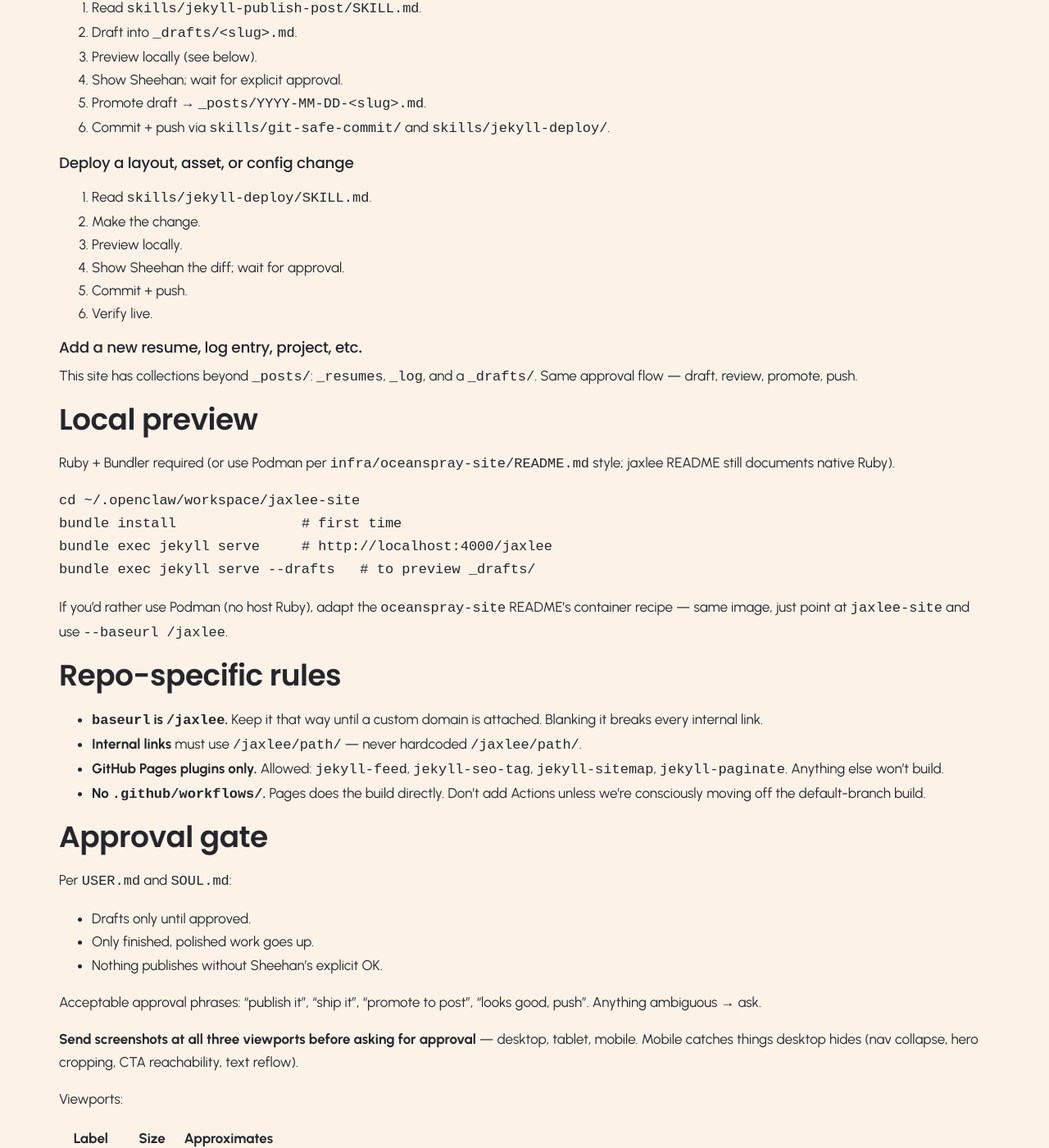
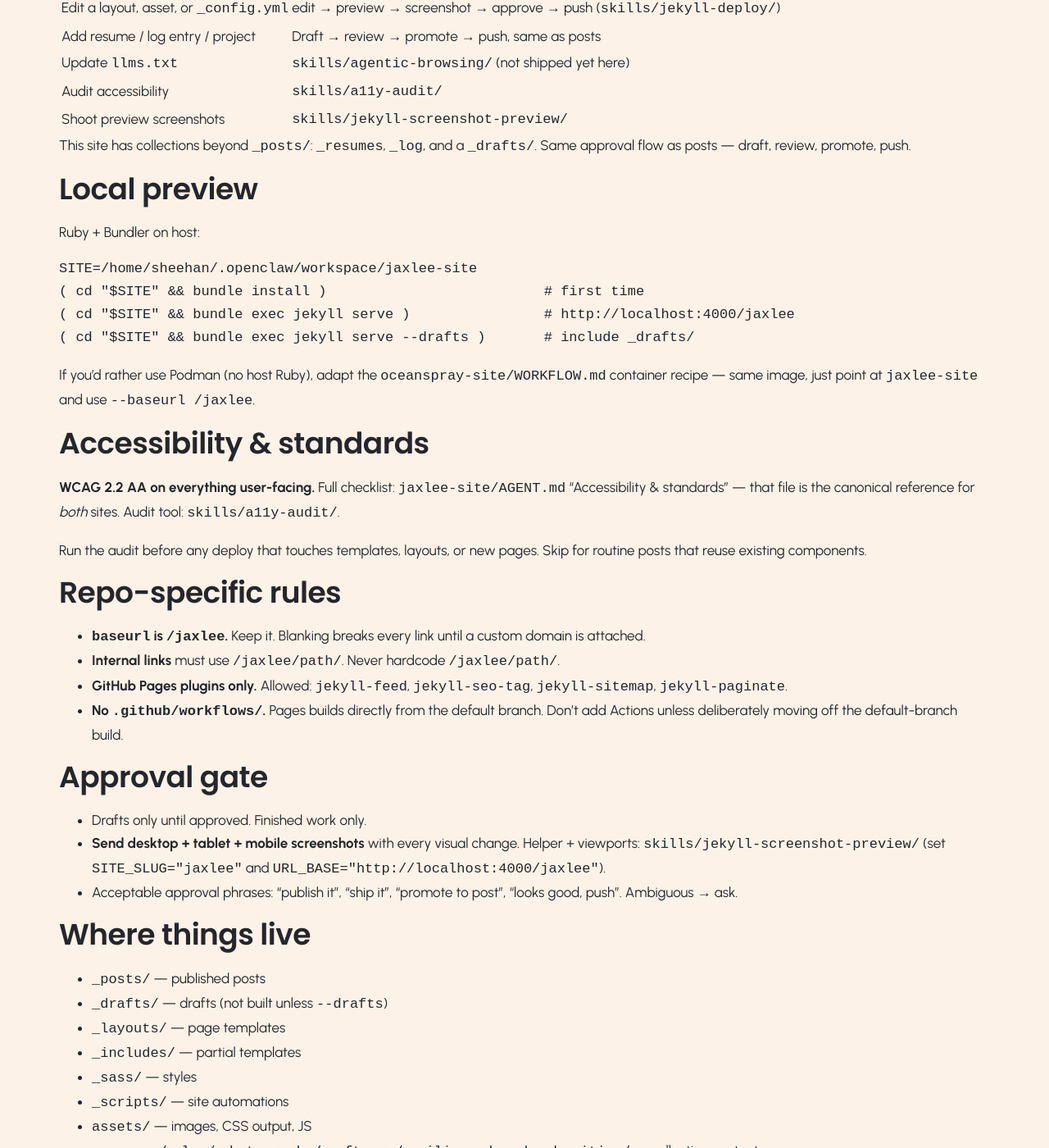
Before and after one commit to jaxlee-digital/jaxlee, a Jekyll site: the page built from WORKFLOW.md, in a window 1280 px wide and 1400 px high, scrolled down 910 px. Shown: the whole window at 82% size. Built offline with Jekyll 4.4.1, drawn with Linux system fonts in a browser that asks for light colours; our own code applies the rules of GitHub Pages for plain Markdown files; some of the changed text lies outside the part shown.

Commit message:
Slim WORKFLOW: extract shared procedures to skills/
Reusable patterns now live in skills/ instead of being duplicated
across both site WORKFLOWs:

- skills/jekyll-screenshot-preview/ — desktop/tablet/mobile shoot()
- skills/agentic-browsing/          — llms.txt + Lighthouse audit
- skills/a11y-audit/                — WCAG 2.2 AA audit
- skills/git-safe-commit/ updated   — git -C <abs-path> rule and
                                      per-repo credential helper

This WORKFLOW now keeps only site-specific content (URLs, baseurl,
positioning, file tree, preview mechanism, site-specific gotchas)
and points at skills for everything reusable.

````diff
--- a/WORKFLOW.md
+++ b/WORKFLOW.md
@@ -7,179 +7,82 @@
 ## TL;DR
 
 - **Repo:** `jaxlee-digital/jaxlee` (GitHub)
-- **Local path:** `~/.openclaw/workspace/jaxlee-site/` — this is
-  its **own git repo**, nested inside the workspace but not part
-  of the workspace repo. **Always target it explicitly with `git
-  -C /home/sheehan/.openclaw/workspace/jaxlee-site …`.** `cd` does
-  not persist across exec calls in the OpenClaw gateway, so `cd`
-  + `git status` will silently run against the workspace repo
-  and miss this site's changes.
+- **Local path:** `~/.openclaw/workspace/jaxlee-site/` — its **own
+  git repo**, nested inside the workspace. Use
+  `git -C /home/sheehan/.openclaw/workspace/jaxlee-site …` for
+  every git command (see `skills/git-safe-commit/`).
 - **Live:** https://jaxlee-digital.github.io/jaxlee
 - **Engine:** Jekyll via `github-pages` gem, default-branch build
 - **Theme:** custom (in-repo)
 - **Custom domain:** none (jaxlee.com not owned)
-- **Baseurl:** `/jaxlee` (do not blank without a domain attached)
+- **Baseurl:** `/jaxlee` (do not blank without a custom domain)
 - **Identity:** `jaxlee-digital` GitHub account (separate from
-  Sheehan's primary identity)
+  Sheehan's primary), per-repo credential helper
+  `/home/sheehan/.openclaw/bin/git-credential-jaxlee`
 
 Full background: `infra/jaxlee-site/README.md`.
 
 ## Common jobs
 
-### Publish a blog post
-
-1. Read `skills/jekyll-publish-post/SKILL.md`.
-2. Draft into `_drafts/<slug>.md`.
-3. Preview locally (see below).
-4. Show Sheehan; wait for explicit approval.
-5. Promote draft → `_posts/YYYY-MM-DD-<slug>.md`.
-6. Commit + push via `skills/git-safe-commit/` and
-   `skills/jekyll-deploy/`.
-
-### Deploy a layout, asset, or config change
-
-1. Read `skills/jekyll-deploy/SKILL.md`.
-2. Make the change.
-3. Preview locally.
-4. Show Sheehan the diff; wait for approval.
-5. Commit + push.
-6. Verify live.
-
-### Add a new resume, log entry, project, etc.
+| Job | Skill / section |
+|---|---|
+| Publish a blog post | `skills/jekyll-publish-post/` |
+| Edit a layout, asset, or `_config.yml` | edit → preview → screenshot → approve → push (`skills/jekyll-deploy/`) |
+| Add resume / log entry / project | Draft → review → promote → push, same as posts |
+| Update `llms.txt` | `skills/agentic-browsing/` (not shipped yet here) |
+| Audit accessibility | `skills/a11y-audit/` |
+| Shoot preview screenshots | `skills/jekyll-screenshot-preview/` |
 
 This site has collections beyond `_posts/`: `_resumes`, `_log`,
-and a `_drafts/`. Same approval flow — draft, review, promote,
-push.
+and a `_drafts/`. Same approval flow as posts — draft, review,
+promote, push.
 
 ## Local preview
 
-Ruby + Bundler required (or use Podman per
-`infra/oceanspray-site/README.md` style; jaxlee README still
-documents native Ruby).
+Ruby + Bundler on host:
 
 ```bash
-cd ~/.openclaw/workspace/jaxlee-site
-bundle install               # first time
-bundle exec jekyll serve     # http://localhost:4000/jaxlee
-bundle exec jekyll serve --drafts   # to preview _drafts/
+SITE=/home/sheehan/.openclaw/workspace/jaxlee-site
+( cd "$SITE" && bundle install )                          # first time
+( cd "$SITE" && bundle exec jekyll serve )                # http://localhost:4000/jaxlee
+( cd "$SITE" && bundle exec jekyll serve --drafts )       # include _drafts/
 ```
 
 If you'd rather use Podman (no host Ruby), adapt the
-`oceanspray-site` README's container recipe — same image,
+`oceanspray-site/WORKFLOW.md` container recipe — same image,
 just point at `jaxlee-site` and use `--baseurl /jaxlee`.
+
+## Accessibility & standards
+
+**WCAG 2.2 AA on everything user-facing.** Full checklist:
+`jaxlee-site/AGENT.md` "Accessibility & standards" — that file is
+the canonical reference for *both* sites. Audit tool:
+`skills/a11y-audit/`.
+
+Run the audit before any deploy that touches templates, layouts,
+or new pages. Skip for routine posts that reuse existing
+components.
 
 ## Repo-specific rules
 
-- **`baseurl` is `/jaxlee`.** Keep it that way until a custom
-  domain is attached. Blanking it breaks every internal link.
-- **Internal links** must use `{{ site.baseurl }}/path/` —
-  never hardcoded `/jaxlee/path/`.
+- **`baseurl` is `/jaxlee`.** Keep it. Blanking breaks every link
+  until a custom domain is attached.
+- **Internal links** must use `{{ site.baseurl }}/path/`. Never
+  hardcode `/jaxlee/path/`.
 - **GitHub Pages plugins only.** Allowed: `jekyll-feed`,
   `jekyll-seo-tag`, `jekyll-sitemap`, `jekyll-paginate`.
-  Anything else won't build.
-- **No `.github/workflows/`.** Pages does the build directly.
-  Don't add Actions unless we're consciously moving off the
-  default-branch build.
+- **No `.github/workflows/`.** Pages builds directly from the
+  default branch. Don't add Actions unless deliberately moving
+  off the default-branch build.
 
 ## Approval gate
 
-Per `USER.md` and `SOUL.md`:
-
-- Drafts only until approved.
-- Only finished, polished work goes up.
-- Nothing publishes without Sheehan's explicit OK.
-
-Acceptable approval phrases: "publish it", "ship it",
-"promote to post", "looks good, push". Anything ambiguous → ask.
-
-**Send screenshots at all three viewports before asking for
-approval** — desktop, tablet, mobile. Mobile catches things
-desktop hides (nav collapse, hero cropping, CTA reachability,
-text reflow).
-
-Viewports:
-
-| Label | Size | Approximates |
-|---|---|---|
-| `desktop` | 1280×900 | Laptop |
-| `tablet` | 820×1180 | iPad portrait |
-| `mobile` | 390×844 | iPhone 14/15 |
-
-Reusable helper (note `/jaxlee` baseurl):
-
-```bash
-shoot() {
-  # shoot <url-path-after-baseurl> <slug>
-  local path="$1" slug="$2"
-  mkdir -p /tmp/jaxlee-preview-shots
-  chmod 777 /tmp/jaxlee-preview-shots
-  for vp in "desktop:1280,900" "tablet:820,1180" "mobile:390,844"; do
-    local label="${vp%%:*}" size="${vp##*:}"
-    podman run --rm --network host --user 0:0 \
-      -v /tmp/jaxlee-preview-shots:/out:Z \
-      docker.io/zenika/alpine-chrome --no-sandbox \
-      --hide-scrollbars --window-size="$size" \
-      --screenshot="/out/${slug}-${label}.png" \
-      "http://localhost:4000/jaxlee${path}"
-    cp "/tmp/jaxlee-preview-shots/${slug}-${label}.png" \
-      "/home/sheehan/.openclaw/workspace/jaxlee-${slug}-${label}.png"
-  done
-}
-
-# Examples:
-shoot "/" home
-shoot "/blog/2026/05/your-post-slug/" post
-```
-
-Attach via `MEDIA:` lines, labeled. Check mobile for nav, no
-horizontal scroll, CTAs above the fold. Clean up images after push:
-`rm -f /home/sheehan/.openclaw/workspace/jaxlee-*-{desktop,tablet,mobile}.png`
-
-Trivial copy edits (typo, one-word body change) may skip tablet
-/ mobile when no layout change is possible. Default is all three.
-
-## Git ops — location matters
-
-**Use `git -C <absolute-path>` for every git command.** `cd` does
-not persist between exec calls in the OpenClaw gateway — each
-command re-enters from `workdir`, so `cd jaxlee-site && git …`
-actually runs git from the workspace root. The workspace repo is
-a separate git repo that tracks this whole tree as content, so a
-wrong-path `git add -A` will silently stage workspace files.
-
-Right pattern:
-
-```bash
-SITE=/home/sheehan/.openclaw/workspace/jaxlee-site
-git -C "$SITE" status
-git -C "$SITE" add <files>
-git -C "$SITE" commit -m "..."
-git -C "$SITE" push origin main
-```
-
-Sanity check before any add/commit:
-
-```bash
-git -C "$SITE" rev-parse --show-toplevel
-# must print: /home/sheehan/.openclaw/workspace/jaxlee-site
-```
-
-If it prints the workspace path instead, you're targeting the
-wrong repo — stop and re-check the `-C` path.
-
-## Identity / git auth
-
-This repo is under the `jaxlee-digital` GitHub account, which
-is **not** Sheehan's primary identity. Per-repo credential
-helper must be set:
-
-```bash
-git -C ~/.openclaw/workspace/jaxlee-site config --get-all credential.helper
-```
-
-If unset and push fails with `could not read Username`, see
-`infra/oceanspray-site/README.md` § Git auth for the pattern
-(same helper applies).
+- Drafts only until approved. Finished work only.
+- **Send desktop + tablet + mobile screenshots** with every visual
+  change. Helper + viewports: `skills/jekyll-screenshot-preview/`
+  (set `SITE_SLUG="jaxlee"` and `URL_BASE="http://localhost:4000/jaxlee"`).
+- Acceptable approval phrases: "publish it", "ship it",
+  "promote to post", "looks good, push". Ambiguous → ask.
 
 ## Where things live
 
@@ -192,9 +95,13 @@
 - `assets/` — images, CSS output, JS
 - `_resumes/`, `_log/`, `photography/`, `software/`,
   `sailing.md`, `work.md`, `writing/` — collection content
+- `AGENT.md` — color palette + the canonical Accessibility &
+  standards checklist used by both sites
 - `_config.yml` — site config
 
 ## Verify deploy
+
+See `skills/jekyll-deploy/`. Quick site-specific checks:
 
 ```bash
 curl -sI https://jaxlee-digital.github.io/jaxlee/ | head -5
@@ -204,6 +111,10 @@
 ## Related
 
 - `infra/jaxlee-site/README.md` — full infra notes
+- `AGENT.md` — accessibility checklist, palette, layout/include conventions
 - `skills/jekyll-publish-post/SKILL.md`
 - `skills/jekyll-deploy/SKILL.md`
 - `skills/git-safe-commit/SKILL.md`
+- `skills/jekyll-screenshot-preview/SKILL.md`
+- `skills/a11y-audit/SKILL.md`
+- `skills/agentic-browsing/SKILL.md`
````
